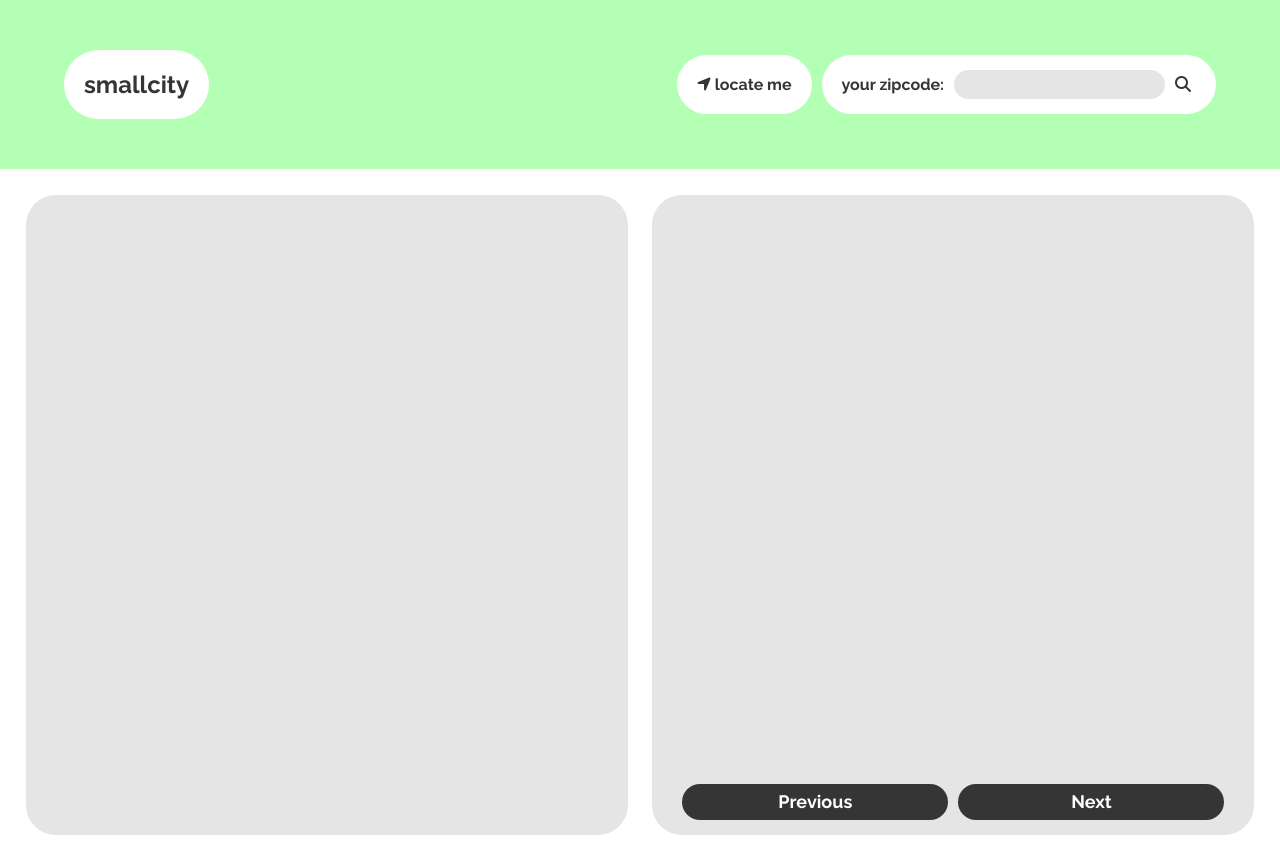
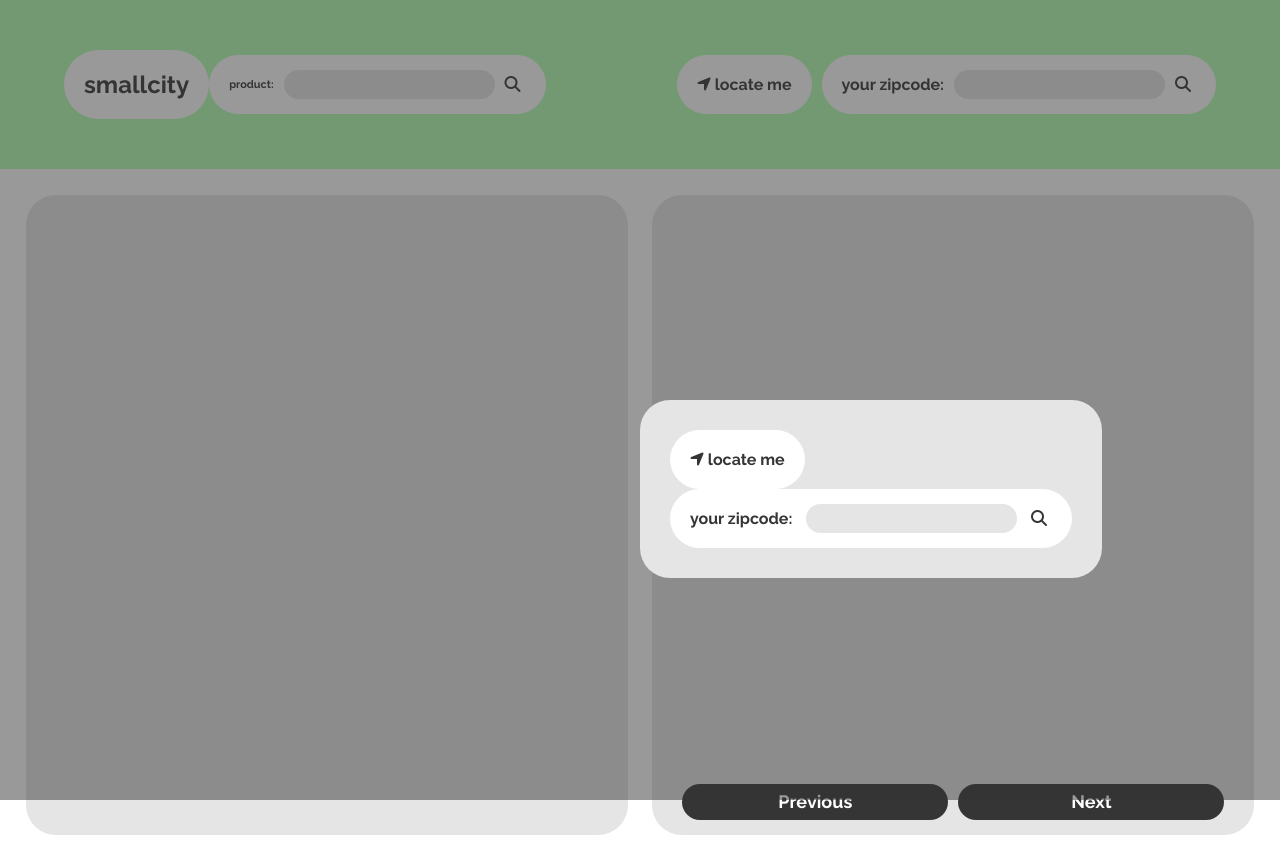
Before and after one commit to googleinterns/SmallCity, a plain HTML site: page src/main/webapp/index.html in a window 1280 px wide. Drawn offline with Linux system fonts and the light colour scheme; some packages are replaced by stand-ins of ours.

Commit message:
Added product search and such

```diff
--- a/src/main/webapp/index.html
+++ b/src/main/webapp/index.html
@@ -43,16 +43,32 @@ to represent the company, product, or service to which they refer. -->
     <title>smallcity</title>
   </head>
   <body>
+    <div id="entry-container"></div>
+      <div class="options-container">
+        <button class="geolocate-button" onclick="getGeolocation()"><i class="fas fa-location-arrow"></i> locate me</button>
+        <div class="zipcode-container">
+          your zipcode:
+          <input type="text" id="entryZipCode" name="entryZipCode" value="">
+          <button type="submit" onclick="getZipCode()" class="zipCode-submit-btn"><i class="fas fa-search"></i></button>
+        </div>
+      </div>
+
+
     <div id="loader-circle-container">
       <div id="loader-circle"></div>
     </div>
     <header>
       <h1 class="logo">smallcity</h1>
-      <button class="geolocate-button" onclick="getGeolocation()"><i class="fas fa-location-arrow"></i> locate me</button>
+      <div class="product-search-container">
+        product:
+        <input type="text" id="product" name="product" value="">
+        <button type="submit" onclick="getProduct()" class="zipCode-submit-btn"><i class="fas fa-search"></i></button>
+      </div>
+      <button class="geolocate-button" onclick="changeGeolocation()"><i class="fas fa-location-arrow"></i> locate me</button>
       <div class="zipcode-container">
         your zipcode:
         <input type="text" id="zipCode" name="zipCode" value="">
-        <button type="submit" onclick="getZipCode()" class="zipCode-submit-btn"><i class="fas fa-search"></i></button>
+        <button type="submit" onclick="changeZipCode()" class="zipCode-submit-btn"><i class="fas fa-search"></i></button>
 
       </div>
     </header>
--- a/src/main/webapp/script.js
+++ b/src/main/webapp/script.js
@@ -14,6 +14,8 @@
 
 const alertMessage = 'Sorry! We cannot geolocate you. Please enter a zipcode';
 let map;
+let locationQuery = '';
+let product = '';
 
 function getGeolocation() {
 
@@ -29,7 +31,8 @@ function getGeolocation() {
 function displayLocation(position) {
   let lat = position.coords.latitude;
   let lng = position.coords.longitude;
-  fetchList('/data?lat=' + lat + "&lng=" + lng);
+  locationQuery = '/data?lat=' + lat + '&lng=' + lng;
+  //fetchList('/data?lat=' + lat + "&lng=" + lng);
 }
 
 function displayError() {
@@ -38,10 +41,33 @@ function displayError() {
 }
 
 function getZipCode() {
-  let zip = document.getElementById('zipCode').value;
-  fetchList('/data?zipCode=' + zip);
+  document.getElementById('entry-container').style.display = 'none';
+  zip = document.getElementById('entryZipCode').value;
+  document.getElementById('zipCode').value = zip;
+  locationQuery = '/data?zipCode=' + zip;
+  //fetchList('/data?zipCode=' + zip);
 }
 
+function getProduct() {
+  if (locationQuery === '') {
+    window.alert("Please enter a location first");
+  }
+  else {
+    product = document.getElementById('product').value;
+    fetchList(locationQuery + '&product=' + product);
+  }
+}
+
+function changeZipCode() {
+  zip = document.getElementById('zipCode').value;
+
+  fetchList('/data?zipCode=' + zip + '&product=' + product);
+}
+
+function changeGeolocation() {
+  getGeolocation();
+  fetchList(locationQuery + '&product=' + product);
+}
 //Array of the (currently 6 for this demo build) 15 listings gathered from the fetch request
 let resultsCardsArray = [];
 
--- a/src/main/webapp/style.css
+++ b/src/main/webapp/style.css
@@ -34,6 +34,7 @@ h2 {
   padding: 20px;
 }
 
+
 .geolocate-button {
   background-color: var(--white);
   border: none;
@@ -55,6 +56,16 @@ h2 {
   font-family: 'Raleway', sans-serif;
   font-weight: bold;
   padding: 20px;
+}
+
+.product-search-container {
+  align-items: center;
+  background-color: var(--white);
+  border-radius: 50px;
+  display: inherit;
+  font-weight: bold;
+  left: 50%;
+  padding: 15px 20px 15px 20px;
 }
 
 .zipcode-container {
@@ -118,6 +129,24 @@ Main Content Container Styling
   border-radius: 30px;
   -moz-border-radius: 30px;
   -webkit-border-radius: 30px;
+}
+
+#entry-container {
+  background-color: var(--dark-gray);
+  display: block;
+  height: 100%;
+  opacity: 0.5;
+  position: absolute;
+  width: 100%;
+}
+
+.options-container {
+  background-color: var(--light-gray) !important;
+  border-radius: 30px;
+  left: 50%;
+  top: 50%;
+  padding: 30px;
+  position: absolute;
 }
 
 /*
```
